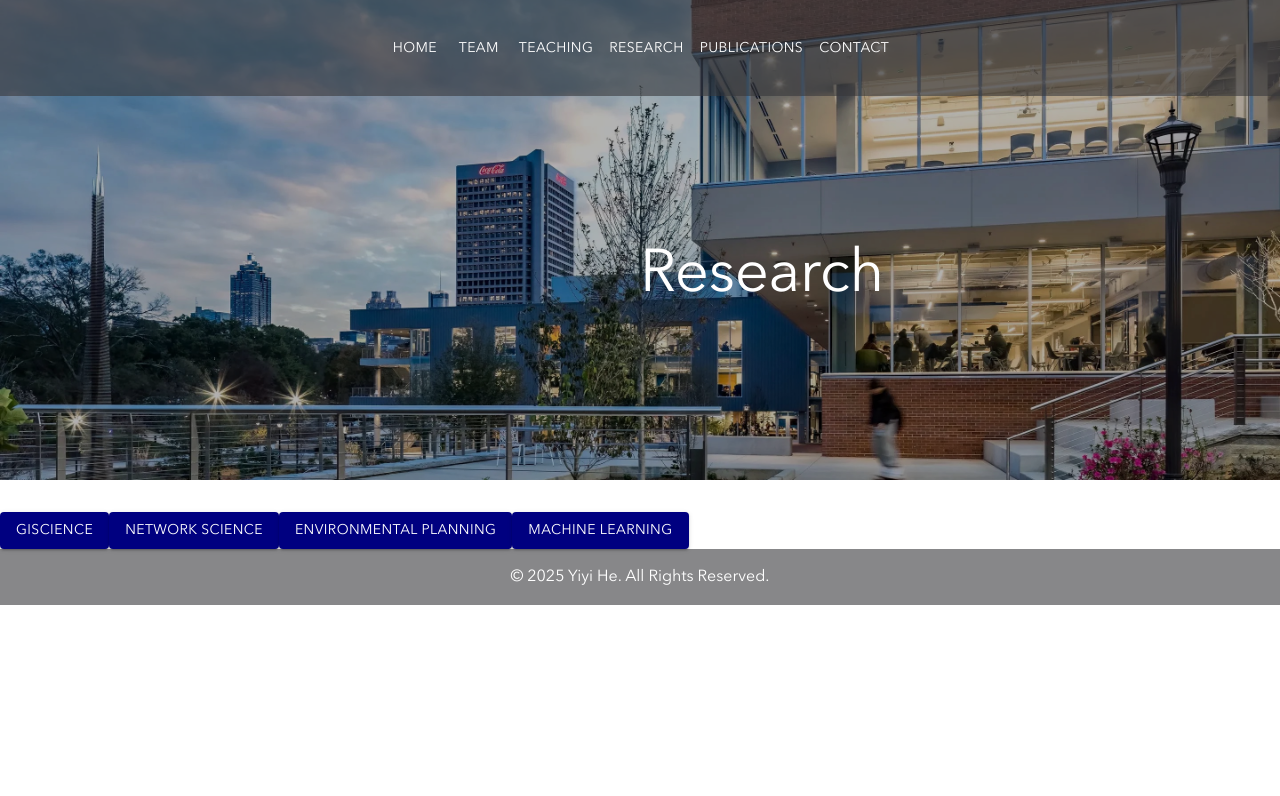
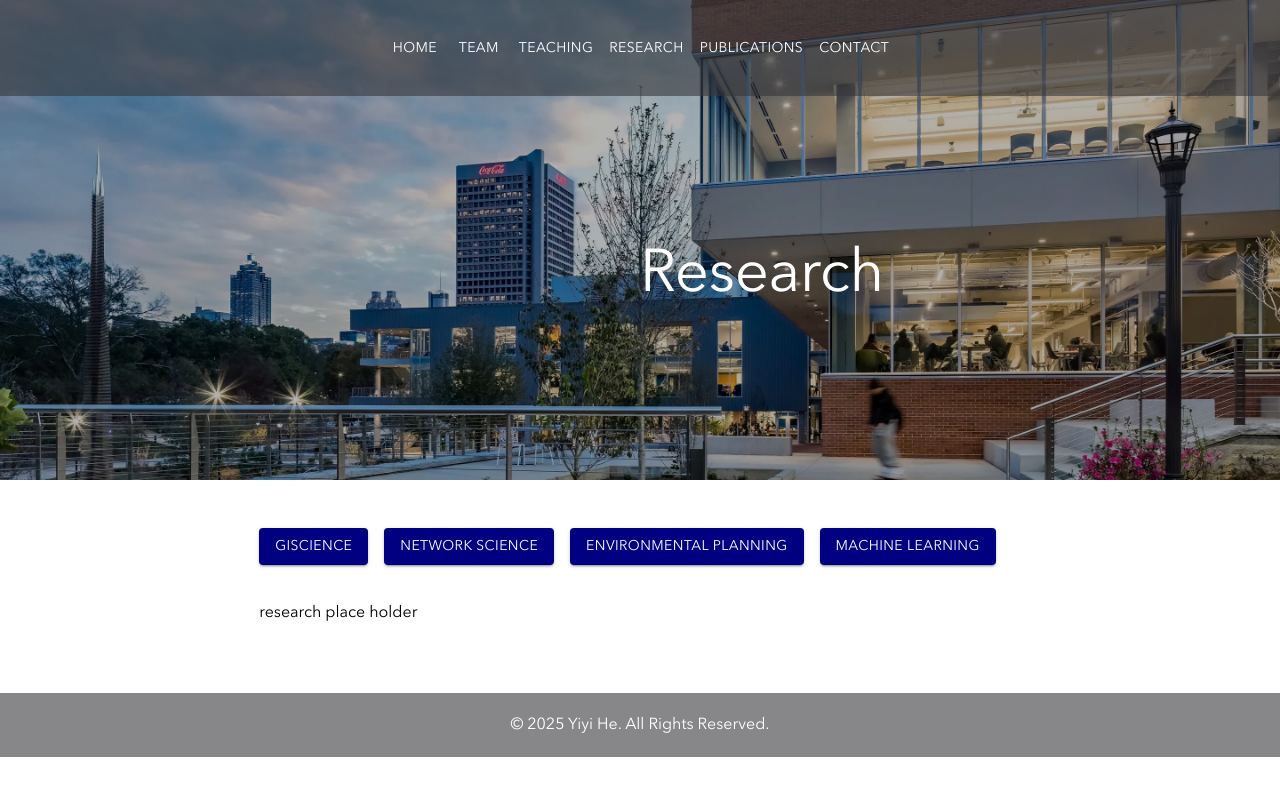
Before and after one commit to resilient-futures/resilient-futures.github.io, a React (Create React App) app in the folder yiyihe-page/: page /research in a window 1280 px wide. Shown: the top 796 px of the page. Built offline with nearby package versions, Linux system fonts and the light colour scheme.

Commit message:
feat: research

```diff
--- a/yiyihe-page/src/App.css
+++ b/yiyihe-page/src/App.css
@@ -62,7 +62,8 @@
 body {
   margin: 0;
   font-family: var(--body-font) !important;
-  line-height: 1.5;
+  /* line-height: 1.5; */
+  line-height: 2;
 }
 
 /* Title Styling */
@@ -80,7 +81,7 @@ h6 {
 /* Paragraph Styling */
 p {
   font-size: 1rem;
-  line-height: 1.5;
+  line-height: 2;
   margin-bottom: 1rem;
 }
 
@@ -89,6 +90,7 @@ a {
   font-weight: 500;
   text-decoration: none;
   color: var(--navy-blue);
+  text-decoration: underline;
 }
 
 a:hover {
@@ -263,11 +265,14 @@ h2 {
 }
 
 .content-wrapper {
+  gap: 2rem;
+  margin-bottom: 2rem;
+  padding: 1rem;
+  align-items: center;
+  width: 62vw;
   display: flex;
-  align-items: center;
-  gap: 2rem;
-  font-family: var(--body-font-font-family) !important;
-  margin-bottom: 2rem;
+  position: relative;
+  left: 19vw;
 }
 
 
@@ -302,7 +307,8 @@ h2 {
 
 .team-wrapper {
   width: 62%;
-  max-width: 800px;
+  /* max-width: 800px; */
+  max-width: 60rem;
   /* Prevent it from getting too wide on large screens */
 }
 
@@ -337,15 +343,6 @@ h2 {
   font-size: 1rem;
 }
 
-/* .team-member__info a {
-  color: var(--navy-blue);
-  text-decoration: none;
-  font-size: 1rem;
-} */
-
-.team-member__info a:hover {
-  text-decoration: underline;
-}
 
 /* ===== Section Background ===== */
 
@@ -450,17 +447,52 @@ h2 {
   font-size: 1rem;
 }
 
-.course__links {
-  margin-top: 0.5rem;
+
+/* =====Publications ===== */
+/* Publications Section */
+.publications {
+  width: 62%;
+  max-width: 800px;
+  margin: 2rem auto;
 }
 
-.course__links a {
-  color: var(--navy-blue);
-  text-decoration: underline;
-  font-size: 1rem;
-  margin-right: 1rem;
+.publications h2 {
+  font-size: 1.5rem;
+  margin-bottom: 1rem;
 }
 
-.course__links a:hover {
-  text-decoration: underline;
+/* List of publications */
+
+.publications-wrapper {
+  padding: 1rem;
+  /* border-radius: 0.5rem; */
+  align-items: center;
+  width: 62vw;
+  /* max-width: 800px; */
+  display: flex;
+  flex-direction: column;
+  position: relative;
+  left: 19vw;
+
 }
+
+/* ===== Research ===== */
+
+.research-button-wrapper {
+  display: flex;
+  /* justify-content: center; */
+  gap: 1rem;
+  margin-bottom: 2rem;
+  flex-direction: row;
+}
+
+.research-wrapper {
+  gap: 2rem;
+  margin-bottom: 2rem;
+  padding: 1rem;
+  align-items: center;
+  width: 62vw;
+  /* display: flex; */
+  position: relative;
+  left: 19vw;
+}
--- a/yiyihe-page/src/pages/Publications.jsx
+++ b/yiyihe-page/src/pages/Publications.jsx
@@ -1,7 +1,6 @@
 
 import React from 'react';
 import { Container, Typography } from '@mui/material';
-
 
 const Publications = () => {
 	return (
@@ -19,8 +18,28 @@ const Publications = () => {
 				</Typography>
 			</div>
 
+			<div
+				className="publications-wrapper">
+				<p>
+					Chen, Z. U. O., Wang, R., Hong, Y., Zhou, Y., He, Y., & Gronewold, A. D. (2024). The influence of road network topology on street flooding in New York City—A social media data approach. Journal of Hydrology, 638, 131471.
+					&nbsp;
+					<a href="https://doi.org/10.1016/j.jhydrol.2024.131471" target="_blank" rel="noopener noreferrer">[code]</a>
+
+					<br />
+					<br />
+					Lindbergh, S., He, Y., & Radke, J. (2024). Beyond carbon: Unveiling vulnerabilities of the transportation fuel system for climate resilience. Energy Research & Social Science, 114, 103585.
+					<br />
+					<br />
+					Chen, Z. U. O., Wang, R., Hong, Y., Zhou, Y., He, Y., & Gronewold, A. D. (2024). The influence of road network topology on street flooding in New York City—A social media data approach. Journal of Hydrology, 638, 131471.
+					<br />
+					<br />
+					Salgado, A., He, Y., Radke, J., Ganguly, A. R., & Gonzalez, M. C. (2024). Dimension reduction approach for understanding resource-flow resilience to climate change. Communications Physics, 7(1), 192.
+				</p>
+
+			</div>
 
 		</div>
+
 	)
 }
 
--- a/yiyihe-page/src/pages/Research.jsx
+++ b/yiyihe-page/src/pages/Research.jsx
@@ -1,70 +1,6 @@
 import React from 'react';
 import { Container, Typography, Button } from '@mui/material';
 
-
-// const Research = () => {
-// 	return (
-// 		<>
-// 			<div className="section-background">
-// 				<img
-// 					alt=""
-// 					// src="https://images.squarespace-cdn.com/content/v1/5f502852f36d51610004c15d/9f7ed2a8-432d-414a-a7a8-189c977f690f/20230605_094649.jpg"
-// 					src="/research/Profile-Pic-Research.jpg"
-// 					style={{ display: 'block', width: '100%', height: 'auto', objectPosition: '49.7907949790795% 30.68429463896557%' }}
-// 				/>
-// 				<div className="section-background-overlay" style={{ opacity: 0 }}></div>
-// 				<Typography variant="h2" className="section-title">
-// 					Research
-// 				</Typography>
-// 			</div>
-
-// 			<Container sx={{ py: 8 }}>
-// 				<div className="research-buttons">
-
-
-
-// 				<div className="content-wrapper">
-// 					<div className="content-image">
-// 						<img
-// 							alt="Research Image"
-// 							src="https://ars.els-cdn.com/content/image/1-s2.0-S1361920921001905-gr10.jpg"
-// 							style={{ width: '100%', height: 'auto' }}
-// 						/>
-// 					</div>
-// 					<div className="content-text use-font">
-// 						<Typography
-// 							className='use-body-font'
-// 							variant="body1">
-// 							Many unanswered questions are to be explored, such as the processes governing the catastrophic collapse of ice shelves, and how the complex rheology impacts the breaking of thin sheets of ice. In the future we hope to couple our new hydrofracture model with ice-sheet models to improve predictions of Antarctica's response to atmospheric warming and contributions to sea-level rise.
-// 							<br />
-// 							<br />
-// 							Related Publications:
-// 						</Typography>
-// 					</div>
-// 				</div>
-
-// 				<div className="content-wrapper inversed">
-// 					<div className="content-text">
-// 						<Typography
-// 							className='use-body-font'
-// 							variant="body1">
-// 							This is another research description text. It will be displayed on the left side of the image in the inversed layout.
-// 						</Typography>
-// 					</div>
-// 					<div className="content-image">
-// 						<img
-// 							alt="Research Image"
-// 							src="https://images.squarespace-cdn.com/content/v1/5f502852f36d51610004c15d/1599110287965-S4CSQQERW2MMSZ499N2Z/image-asset.png"
-// 							style={{ width: '100%', height: 'auto' }}
-// 						/>
-// 					</div>
-// 				</div>
-// 			</Container>
-// 		</>
-// 	);
-// };
-
-// export default Research;
 
 const Research = () => {
 	return (
@@ -84,6 +20,9 @@ const Research = () => {
 			</div>
 			{/* </div> */}
 
+			{/* <div className='content-wrapper'> */}
+			<div className='research-wrapper'>
+				<div className='research-button-wrapper'>
 					<Button
 						className='use-body-font'
 						variant="contained" >GIScience</Button>
@@ -91,6 +30,9 @@ const Research = () => {
 					<Button className='use-body-font' variant="contained" >Environmental Planning</Button>
 					<Button className='use-body-font' variant="contained" >Machine Learning</Button>
 				</div>
+				<p>research place holder</p>
+			</div>
+		</div>
 	);
 };
 
--- a/yiyihe-page/src/pages/Team.jsx
+++ b/yiyihe-page/src/pages/Team.jsx
@@ -26,12 +26,12 @@ const teamData = {
 		}
 	],
 	pastMembers: [
-		{
-			name: '',
-			bio: '',
-			image: '',
-			link: ''
-		}
+		// {
+		// 	name: '',
+		// 	bio: '',
+		// 	image: '',
+		// 	link: ''
+		// }
 	]
 }
 
```
Lines whose indentation alone changed are shown as unchanged.
